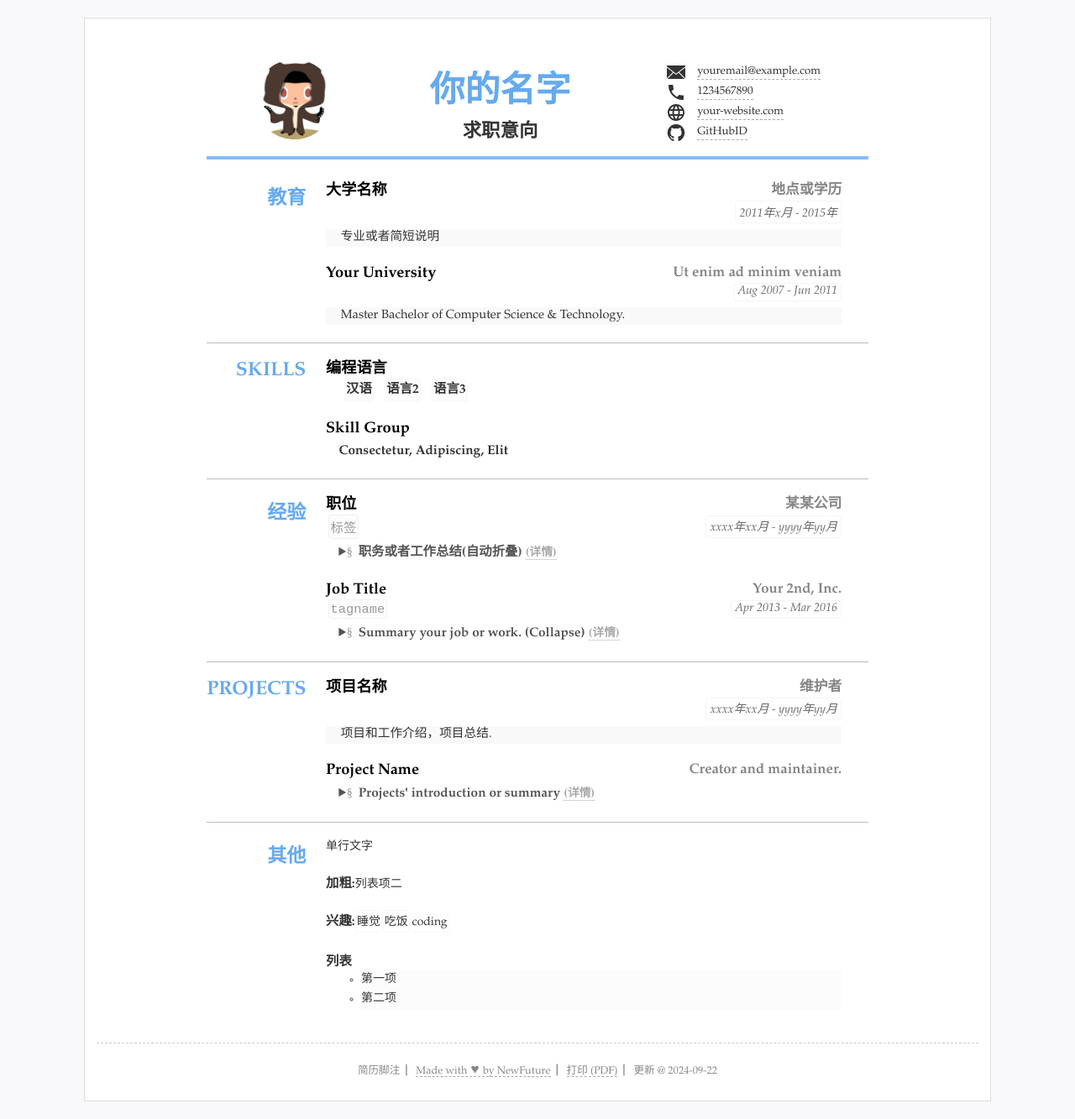
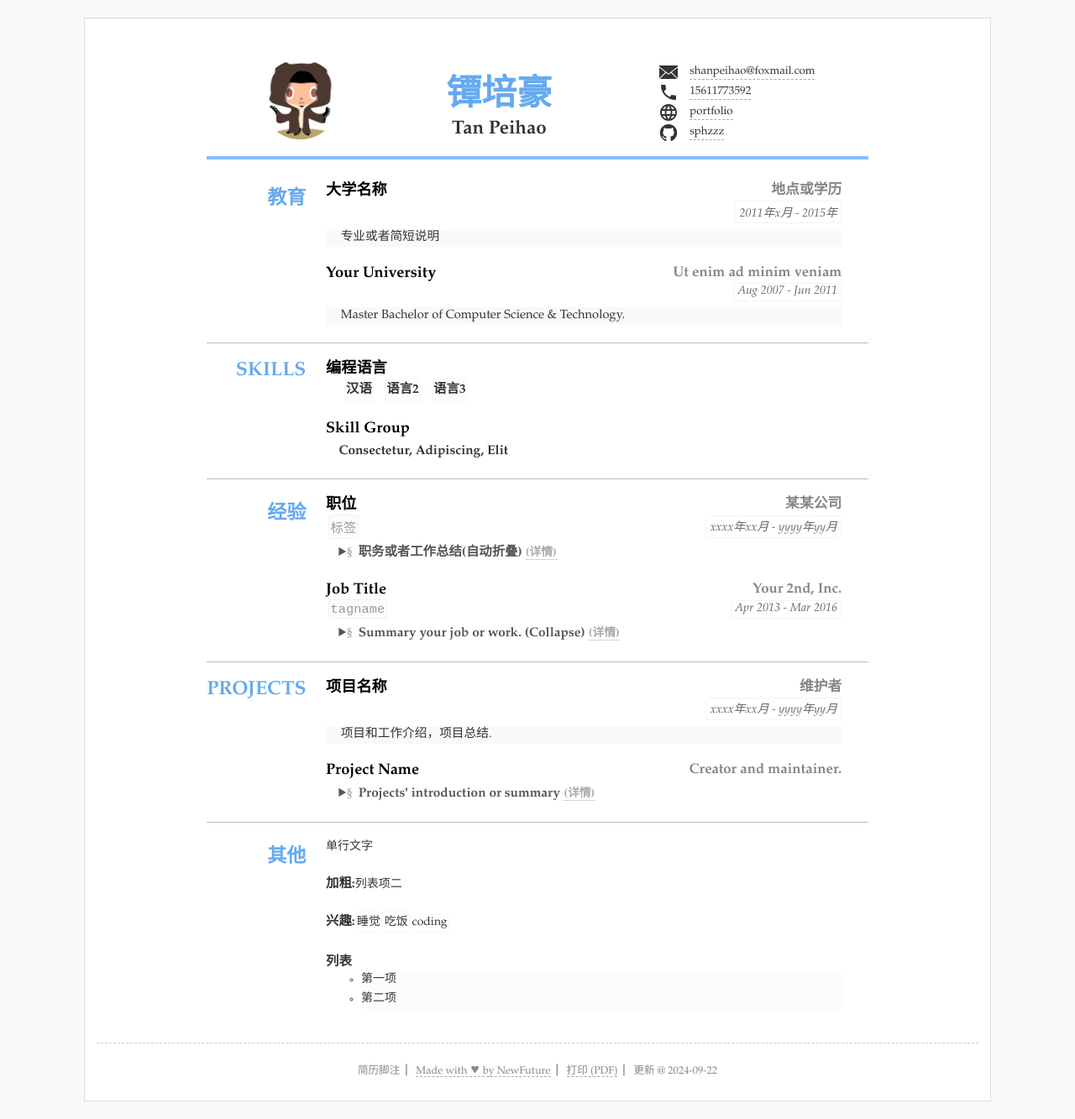
Before and after one commit to sphzzz/portfolio, a Jekyll site: the page built from index.html, in a window 1280 px wide. Shown: the whole page at 84% size. Built offline with Jekyll 4.4.1, drawn with Linux system fonts in a browser that asks for light colours.

Commit message:
联系方式

```diff
--- a/_data/resume.yml
+++ b/_data/resume.yml
@@ -1,25 +1,25 @@
 # 数据格式可以为 yaml(文件以.yml结尾) 或者json(文件以.json结尾)
 # 如果YAML格式的数据请先检查格式是否有误，可选检查工具 http://www.yamllint.com
 
-title: "简历标题"
+title: "镡培豪简历"
 lang: "zh" #语言设置 zh表示中文 en 表示英语
-name: "你的名字"
-jobtitle: "求职意向" #可空不显示
+name: "镡培豪"
+jobtitle: "Tan Peihao" #可空不显示
 photo: "assets/img/photo.jpg" #照片可空，不显示
 
 #联系方式
 contact: #联系方式连接等3~5行
-- text: "youremail@example.com" #文本内容
-  href: 'mailto:youremail@example.com' #链接，无链接则空
+- text: "shanpeihao@foxmail.com" #文本内容
+  href: 'mailto:shanpeihao@foxmail.com' #链接，无链接则空
   icon: 'icons/email.svg' #图标 svg文件
-- text: "1234567890"
-  href: 'tel:1234567890'
+- text: "15611773592"
+  href: 'tel:15611773592'
   icon: 'icons/phone.svg'
-- text: "your-website.com"
-  href: 'http://your-website.com'
+- text: "portfolio"
+  href: 'https://sphzzz.github.io/portfolio'
   icon: 'icons/web.svg'
-- text: "GitHubID"
-  href: 'https://github.com/NewFuture'
+- text: "sphzzz"
+  href: 'https://github.com/sphzzz'
   icon: "icons/github.svg"
   attr: 'target="_blank"' #新标签页打开
   # - text: "地址"
```
